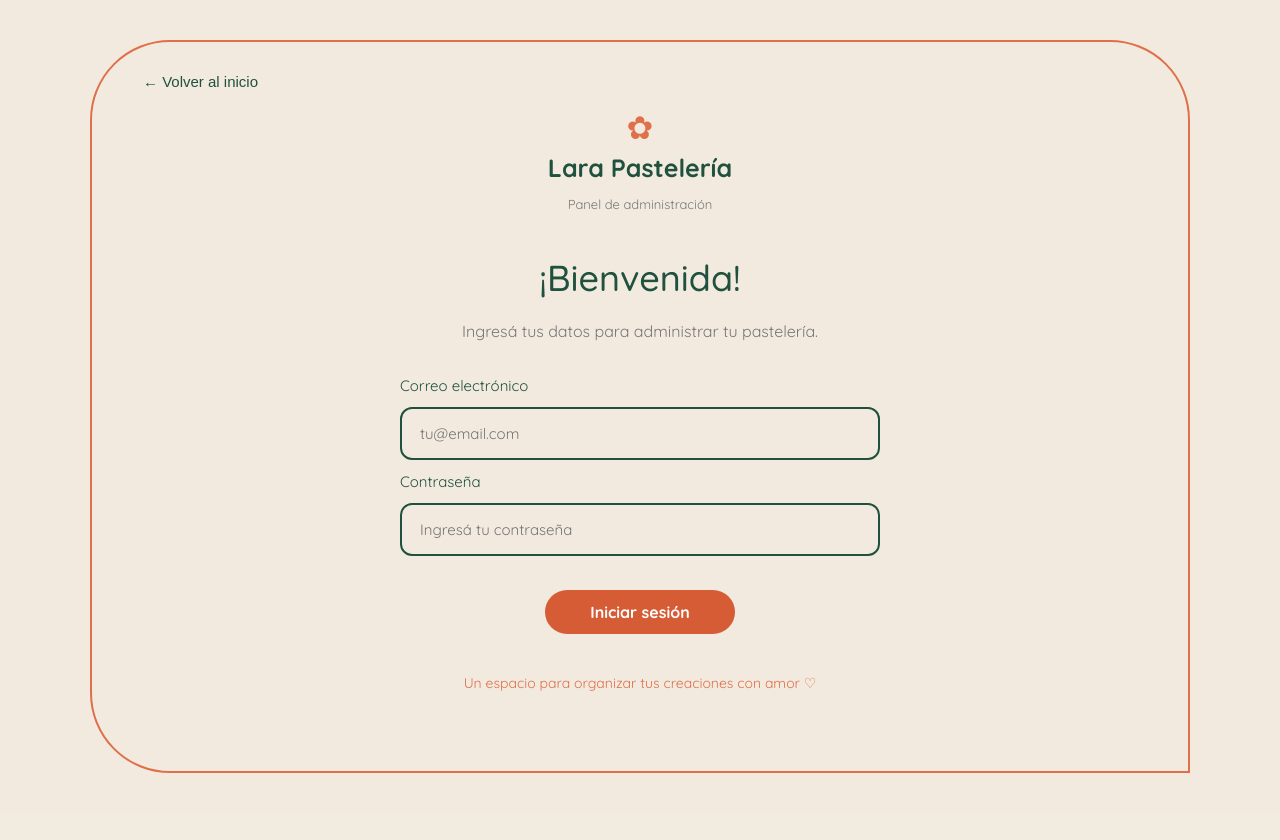
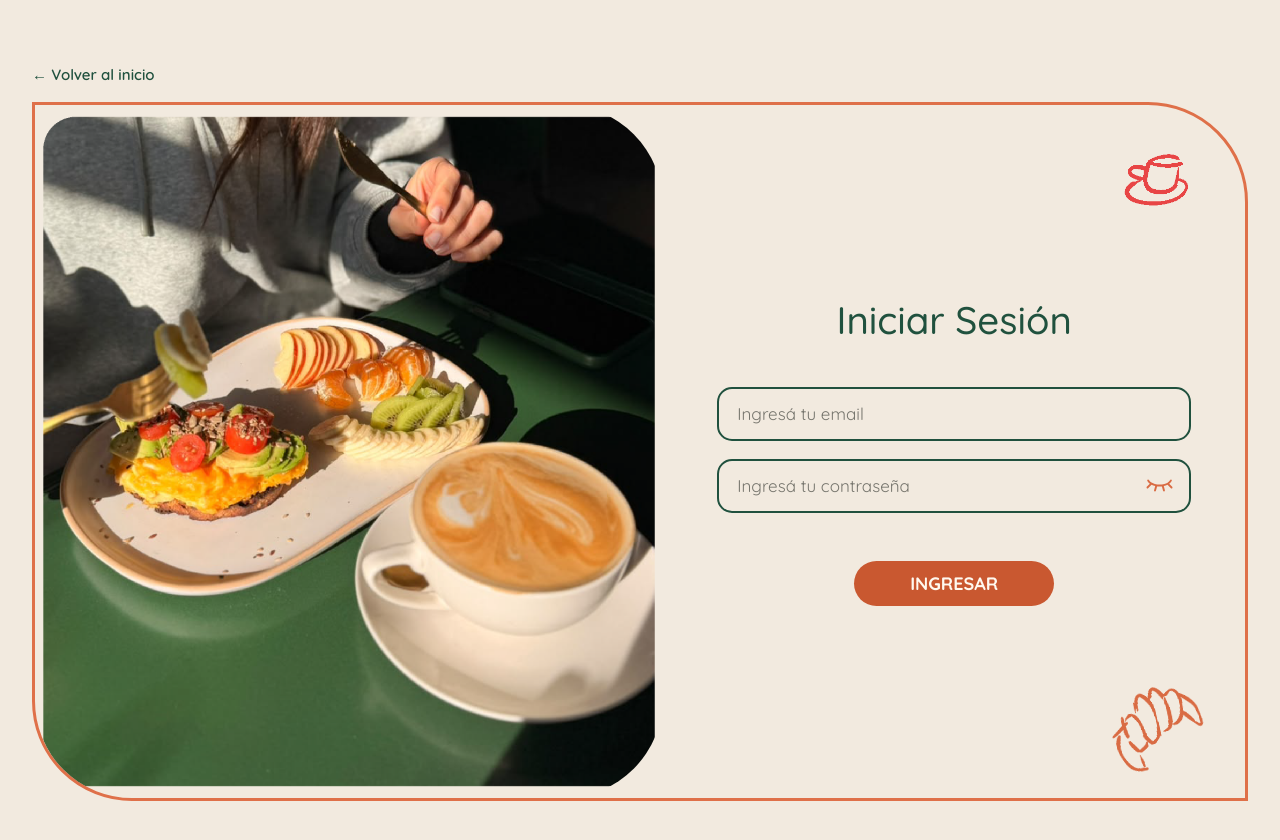
Before and after one commit to sofiimendo/lara-pasteleria, a React (Vite) app: page /admin/login in a window 1280 px wide. Shown: the top 840 px of the page. Before the commit the page ends 813 px from the top, so only its background shows below. Built offline with nearby package versions, Linux system fonts and the light colour scheme; no server answers.

Commit message:
feat: adaptar diseño del login administrativo

```diff
--- a/src/pages/admin/Login.css
+++ b/src/pages/admin/Login.css
@@ -1,132 +1,334 @@
 .admin-login {
   min-height: 100vh;
+  min-height: 100svh;
+  display: flex;
+  align-items: center;
+  justify-content: center;
+  padding: 64px 32px;
   background: #f2eadf;
-  display: flex;
-  justify-content: center;
-  align-items: center;
-  padding: 40px 20px;
+  color: #20513e;
   font-family: "Quicksand", sans-serif;
 }
 
-.admin-login-card {
-  position: relative;
+.admin-login,
+.admin-login * {
+  box-sizing: border-box;
+}
+
+.admin-login-contenedor {
   width: 100%;
-  max-width: 1100px;
-  min-height: 600px;
-  background: #f2eadf;
-  border: 2px solid #df7049;
-  border-radius: 80px 80px 0 80px;
-  display: flex;
-  flex-direction: column;
-  align-items: center;
-  justify-content: center;
-  padding: 65px 40px;
+  max-width: 1440px;
 }
 
 .admin-login-back {
-  position: absolute;
-  top: 30px;
-  left: 45px;
-  background: none;
-  border: none;
+  display: inline-block;
+  margin-bottom: 18px;
   color: #20513e;
-  cursor: pointer;
   font-size: 15px;
+  font-weight: 600;
+  text-decoration: none;
 }
 
-.admin-login-brand {
-  text-align: center;
-  color: #20513e;
-  margin-bottom: 15px;
+.admin-login-back:hover {
+  text-decoration: underline;
 }
 
-.admin-login-brand-icon {
-  color: #df7049;
-  font-size: 32px;
+.admin-login-card {
+  display: grid;
+  grid-template-columns: 1.08fr 1fr;
+  min-height: 620px;
+  overflow: hidden;
+  border: 3px solid #df7049;
+  border-radius: 0 100px 0 100px;
+  background: #f2eadf;
 }
 
-.admin-login-brand h1 {
-  font-size: 25px;
-  margin: 5px 0;
+.admin-login-foto {
+  min-width: 0;
+  overflow: hidden;
+  border-radius: 0 100px 100px 96px;
 }
 
-.admin-login-brand p {
-  font-size: 13px;
-  color: #777;
+.admin-login-foto-imagen {
+  display: block;
+  width: 100%;
+  height: 100%;
+  min-height: 620px;
+  object-fit: cover;
+  object-position: center;
 }
 
-.admin-login-card h2 {
-  color: #20513e;
-  font-size: 36px;
-  font-weight: 500;
-  margin: 15px 0 5px;
+.admin-login-panel {
+  position: relative;
+  display: flex;
+  align-items: center;
+  justify-content: center;
+  min-width: 0;
+  padding: 130px 54px;
 }
 
-.admin-login-subtitle {
-  color: #777;
-  text-align: center;
-  margin-bottom: 35px;
+.admin-login-formulario {
+  position: relative;
+  z-index: 1;
+  width: 100%;
+  max-width: 560px;
 }
 
-.admin-login-card form {
-  width: 100%;
-  max-width: 480px;
+.admin-login-formulario h1 {
+  margin: 0 0 44px;
+  color: #20513e;
+  font-family: inherit;
+  font-size: clamp(30px, 3vw, 44px);
+  font-weight: 500;
+  line-height: 1.2;
+  text-align: center;
+}
+
+.admin-login-formulario form {
   display: flex;
   flex-direction: column;
-  gap: 12px;
+  gap: 18px;
+  width: 100%;
 }
 
-.admin-login-card label {
-  color: #20513e;
-  font-size: 15px;
+.admin-login-label {
+  position: absolute;
+  width: 1px;
+  height: 1px;
+  padding: 0;
+  overflow: hidden;
+  clip-path: inset(50%);
+  white-space: nowrap;
+  border: 0;
 }
 
-.admin-login-card input {
-  padding: 15px 18px;
+.admin-login-formulario input {
+  display: block;
+  width: 100%;
+  min-height: 54px;
+  margin: 0;
+  padding: 13px 18px;
   border: 2px solid #20513e;
-  border-radius: 12px;
+  border-radius: 15px;
   background: transparent;
+  color: #20513e;
   font-family: inherit;
-  font-size: 15px;
-  outline-color: #df7049;
+  font-size: 17px;
+  line-height: 1.4;
+}
+
+.admin-login-formulario input::placeholder {
+  color: #77766e;
+  opacity: 1;
+}
+
+.admin-login-formulario input:disabled {
+  opacity: 0.65;
+}
+
+.admin-login-password {
+  position: relative;
+}
+
+.admin-login-password input {
+  padding-right: 62px;
+}
+
+.admin-login-ojo {
+  position: absolute;
+  top: 50%;
+  right: 10px;
+  display: flex;
+  align-items: center;
+  justify-content: center;
+  width: 44px;
+  height: 44px;
+  padding: 9px;
+  transform: translateY(-50%);
+  border: 0;
+  border-radius: 10px;
+  background: transparent;
+  cursor: pointer;
+}
+
+.admin-login-ojo img {
+  display: block;
+  width: 27px;
+  height: 27px;
+  object-fit: contain;
 }
 
 .admin-login-submit {
-  margin: 22px auto 0;
-  padding: 12px 45px;
-  background: #d65c35;
-  color: white;
-  border: none;
+  align-self: center;
+  min-width: 200px;
+  min-height: 44px;
+  margin-top: 30px;
+  padding: 10px 30px;
+  border: 0;
   border-radius: 30px;
+  background: #c95830;
+  color: #fff9ef;
   font-family: inherit;
-  font-size: 16px;
+  font-size: 18px;
   font-weight: 700;
+  line-height: 1.4;
   cursor: pointer;
+  transition: background-color 150ms ease;
 }
 
-.admin-login-submit:hover {
-  background: #b94a29;
+.admin-login-submit:hover:not(:disabled) {
+  background: #ad4524;
 }
 
-.admin-login-footer {
-  color: #df7049;
-  font-size: 14px;
-  margin-top: 40px;
-  text-align: center;
+.admin-login-submit:disabled,
+.admin-login-ojo:disabled {
+  cursor: wait;
+  opacity: 0.65;
 }
 
-@media (max-width: 600px) {
+.admin-login input:focus-visible,
+.admin-login button:focus-visible,
+.admin-login a:focus-visible {
+  outline: 3px solid #df7049;
+  outline-offset: 4px;
+}
+
+.admin-login-error {
+  margin: 0;
+  padding: 12px 14px;
+  border-radius: 10px;
+  background: #f8ded4;
+  color: #923b24;
+  font-size: 14px;
+  font-weight: 600;
+  line-height: 1.5;
+  text-align: center;
+  overflow-wrap: anywhere;
+}
+
+.admin-login-decoracion {
+  position: absolute;
+  display: block;
+  object-fit: contain;
+  pointer-events: none;
+}
+
+.admin-login-taza {
+  top: 38px;
+  right: 54px;
+  width: 72px;
+  height: 72px;
+}
+
+.admin-login-medialuna {
+  right: 38px;
+  bottom: 28px;
+  width: 100px;
+  height: 85px;
+  transform: rotate(-12deg);
+}
+
+@media (max-width: 1000px) {
+  .admin-login {
+    padding: 40px 24px;
+  }
+
   .admin-login-card {
-    border-radius: 35px;
-    padding: 85px 22px 40px;
+    grid-template-columns: 1fr 1fr;
+    min-height: 540px;
+    border-radius: 0 70px 0 70px;
+  }
+
+  .admin-login-foto {
+    border-radius: 0 70px 70px 66px;
+  }
+
+  .admin-login-foto-imagen {
+    min-height: 540px;
+  }
+
+  .admin-login-panel {
+    padding: 110px 28px;
+  }
+
+  .admin-login-taza {
+    top: 25px;
+    right: 30px;
+    width: 60px;
+    height: 60px;
+  }
+
+  .admin-login-medialuna {
+    right: 24px;
+    bottom: 20px;
+    width: 80px;
+    height: 68px;
+  }
+}
+
+@media (max-width: 700px) {
+  .admin-login {
+    padding: 24px 18px;
   }
 
   .admin-login-back {
-    top: 25px;
-    left: 25px;
+    font-size: 14px;
   }
 
-  .admin-login-card h2 {
-    font-size: 29px;
+  .admin-login-card {
+    grid-template-columns: 1fr;
+    min-height: auto;
+    border-radius: 0 55px 0 55px;
+  }
+
+  .admin-login-foto {
+    height: 250px;
+    border-radius: 0 50px 50px 0;
+  }
+
+  .admin-login-foto-imagen {
+    height: 100%;
+    min-height: 0;
+    object-position: center;
+  }
+
+  .admin-login-panel {
+    min-height: 400px;
+    padding: 80px 24px 95px;
+  }
+
+  .admin-login-formulario h1 {
+    margin-bottom: 30px;
+    font-size: 32px;
+  }
+
+  .admin-login-formulario input {
+    font-size: 16px;
+  }
+
+  .admin-login-submit {
+    min-width: 180px;
+    margin-top: 20px;
+    font-size: 17px;
+  }
+
+  .admin-login-taza {
+    top: 14px;
+    right: 22px;
+    width: 45px;
+    height: 45px;
+  }
+
+  .admin-login-medialuna {
+    right: 20px;
+    bottom: 12px;
+    width: 65px;
+    height: 55px;
   }
 }
+
+@media (prefers-reduced-motion: reduce) {
+  .admin-login-submit {
+    transition: none;
+  }
+}
--- a/src/pages/admin/Login.jsx
+++ b/src/pages/admin/Login.jsx
@@ -1,5 +1,10 @@
 import { useState } from "react";
-import { useNavigate } from "react-router-dom";
+import { Link, useNavigate } from "react-router-dom";
+import brunch from "../../assets/imagenes/brunch.png";
+import taza from "../../assets/elementos/tazita.png";
+import medialuna from "../../assets/elementos/medialunaterracota.png";
+import ojoAbierto from "../../assets/admin/ojoabierto.svg";
+import ojoCerrado from "../../assets/admin/ojocerrado.svg";
 import "./Login.css";
 
 const API_URL = (
@@ -11,11 +16,12 @@ function Login() {
 
   const [email, setEmail] = useState("");
   const [password, setPassword] = useState("");
+  const [mostrarPassword, setMostrarPassword] = useState(false);
   const [error, setError] = useState("");
   const [cargando, setCargando] = useState(false);
 
-  const handleSubmit = async (e) => {
-    e.preventDefault();
+  async function handleSubmit(evento) {
+    evento.preventDefault();
 
     if (cargando) return;
 
@@ -56,7 +62,6 @@ function Login() {
       }
 
       sessionStorage.setItem("lara_admin_token", resultado.token);
-
       sessionStorage.setItem(
         "lara_admin_usuario",
         JSON.stringify(resultado.usuario)
@@ -70,69 +75,109 @@ function Login() {
     } finally {
       setCargando(false);
     }
-  };
+  }
 
   return (
-    <div className="admin-login">
-      <div className="admin-login-card">
-        <button
-          className="admin-login-back"
-          type="button"
-          onClick={() => navigate("/")}
+    <main className="admin-login">
+      <div className="admin-login-contenedor">
+        <Link to="/" className="admin-login-back">
+          ← Volver al inicio
+        </Link>
+
+        <section
+          className="admin-login-card"
+          aria-labelledby="admin-login-titulo"
         >
-          ← Volver al inicio
-        </button>
-
-        <div className="admin-login-brand">
-          <span className="admin-login-brand-icon">✿</span>
-          <h1>Lara Pastelería</h1>
-          <p>Panel de administración</p>
+          <div className="admin-login-foto">
+            <img
+              src={brunch}
+              alt="Desayuno con café, tostada y frutas de Lara Pastelería"
+              className="admin-login-foto-imagen"
+            />
           </div>
 
-        <h2>¡Bienvenida!</h2>
+          <div className="admin-login-panel">
+            <img
+              src={taza}
+              alt=""
+              aria-hidden="true"
+              className="admin-login-decoracion admin-login-taza"
+            />
 
-        <p className="admin-login-subtitle">
-          Ingresá tus datos para administrar tu pastelería.
-        </p>
+            <div className="admin-login-formulario">
+              <h1 id="admin-login-titulo">Iniciar Sesión</h1>
 
-        <form onSubmit={handleSubmit}>
-          <label htmlFor="admin-email">Correo electrónico</label>
+              <form onSubmit={handleSubmit} aria-busy={cargando}>
+                <label
+                  htmlFor="admin-email"
+                  className="admin-login-label"
+                >
+                  Correo electrónico
+                </label>
 
                 <input
                   id="admin-email"
+                  name="email"
                   type="email"
-            placeholder="tu@email.com"
+                  placeholder="Ingresá tu email"
                   autoComplete="username"
+                  maxLength={254}
                   value={email}
-            onChange={(e) => setEmail(e.target.value)}
+                  onChange={(evento) => {
+                    setEmail(evento.target.value);
+                    setError("");
+                  }}
                   required
                   disabled={cargando}
                 />
 
-          <label htmlFor="admin-password">Contraseña</label>
+                <label
+                  htmlFor="admin-password"
+                  className="admin-login-label"
+                >
+                  Contraseña
+                </label>
 
+                <div className="admin-login-password">
                   <input
                     id="admin-password"
-            type="password"
+                    name="password"
+                    type={mostrarPassword ? "text" : "password"}
                     placeholder="Ingresá tu contraseña"
                     autoComplete="current-password"
                     value={password}
-            onChange={(e) => setPassword(e.target.value)}
+                    onChange={(evento) => {
+                      setPassword(evento.target.value);
+                      setError("");
+                    }}
                     required
                     disabled={cargando}
                   />
 
+                  <button
+                    type="button"
+                    className="admin-login-ojo"
+                    onClick={() => {
+                      setMostrarPassword((actual) => !actual);
+                    }}
+                    aria-label={
+                      mostrarPassword
+                        ? "Ocultar contraseña"
+                        : "Mostrar contraseña"
+                    }
+                    aria-pressed={mostrarPassword}
+                    aria-controls="admin-password"
+                    disabled={cargando}
+                  >
+                    <img
+                      src={mostrarPassword ? ojoAbierto : ojoCerrado}
+                      alt=""
+                    />
+                  </button>
+                </div>
+
                 {error && (
-            <p
-              role="alert"
-              style={{
-                color: "#c85d32",
-                fontSize: "14px",
-                marginTop: "12px",
-                marginBottom: "12px",
-                textAlign: "center",
-              }}
-            >
+                  <p className="admin-login-error" role="alert">
                     {error}
                   </p>
                 )}
@@ -142,15 +187,21 @@ function Login() {
                   type="submit"
                   disabled={cargando}
                 >
-            {cargando ? "Iniciando sesión..." : "Iniciar sesión"}
+                  {cargando ? "INGRESANDO..." : "INGRESAR"}
                 </button>
               </form>
+            </div>
 
-        <p className="admin-login-footer">
-          Un espacio para organizar tus creaciones con amor ♡
-        </p>
+            <img
+              src={medialuna}
+              alt=""
+              aria-hidden="true"
+              className="admin-login-decoracion admin-login-medialuna"
+            />
           </div>
+        </section>
       </div>
+    </main>
   );
 }
 
```
Lines whose indentation alone changed are shown as unchanged.
